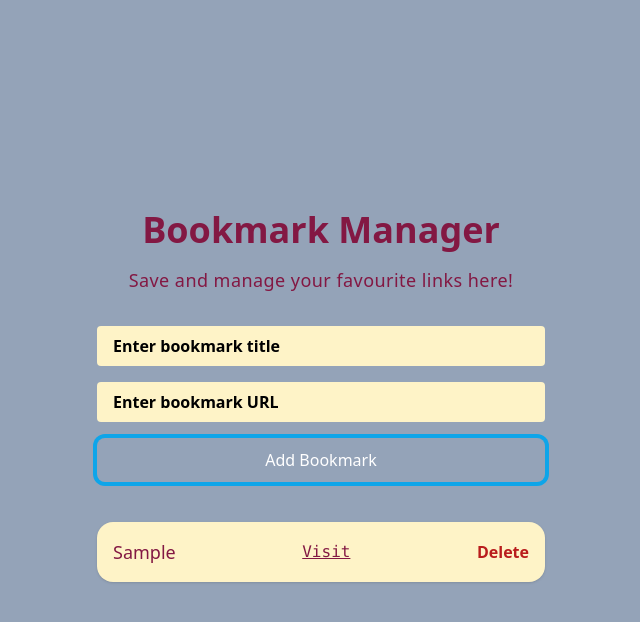
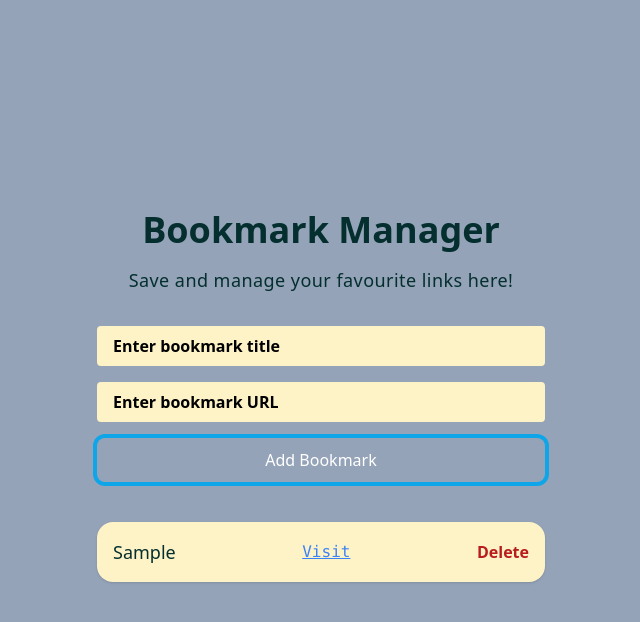
Before and after one commit to anurag77889/bookmark-manager, a Next.js app: page / in a window 1280 px wide. Both pictures are taken after typing "Sample", "Sample" into the empty fields and a click on the button "Add Bookmark". Shown: the top 622 px of the page, without its empty margins (319-959 px from the left). Built offline with nearby package versions, Linux system fonts and the light colour scheme.

Commit message:
"Changes"

```diff
--- a/pages/index.js
+++ b/pages/index.js
@@ -45,10 +45,10 @@ export default function Home() {
         <link rel="icon" href="/favicon.ico" />
       </Head>
       <main className="flex flex-col items-center justify-center h-screen bg-slate-400">
-        <h1 className="text-4xl font-extrabold text-pink-900">
+        <h1 className="text-4xl font-extrabold text-teal-950">
           Bookmark Manager
         </h1>
-        <p className="mt-4 tracking-wide text-pink-900 md:text-lg">
+        <p className="mt-4 tracking-wide text-teal-950 md:text-lg">
           Save and manage your favourite links here!
         </p>
         <div className="mt-8 flex flex-col gap-4 w-full max-w-md">
@@ -80,14 +80,14 @@ export default function Home() {
               key={index}
               className="flex justify-between items-center p-4 mb-2 bg-amber-100 rounded-2xl shadow"
             >
-              <span className="font-medium text-pink-900 text-lg">
+              <span className="font-medium text-teal-950 text-lg">
                 {bookmark.title}
               </span>
               <a
                 href={bookmark.formattedUrl}
                 target="_blank"
                 rel="noopener noreferrer"
-                className="text-pink-900 underline font-mono font-normal"
+                className="text-blue-500 underline font-mono font-normal"
               >
                 Visit
               </a>
```
